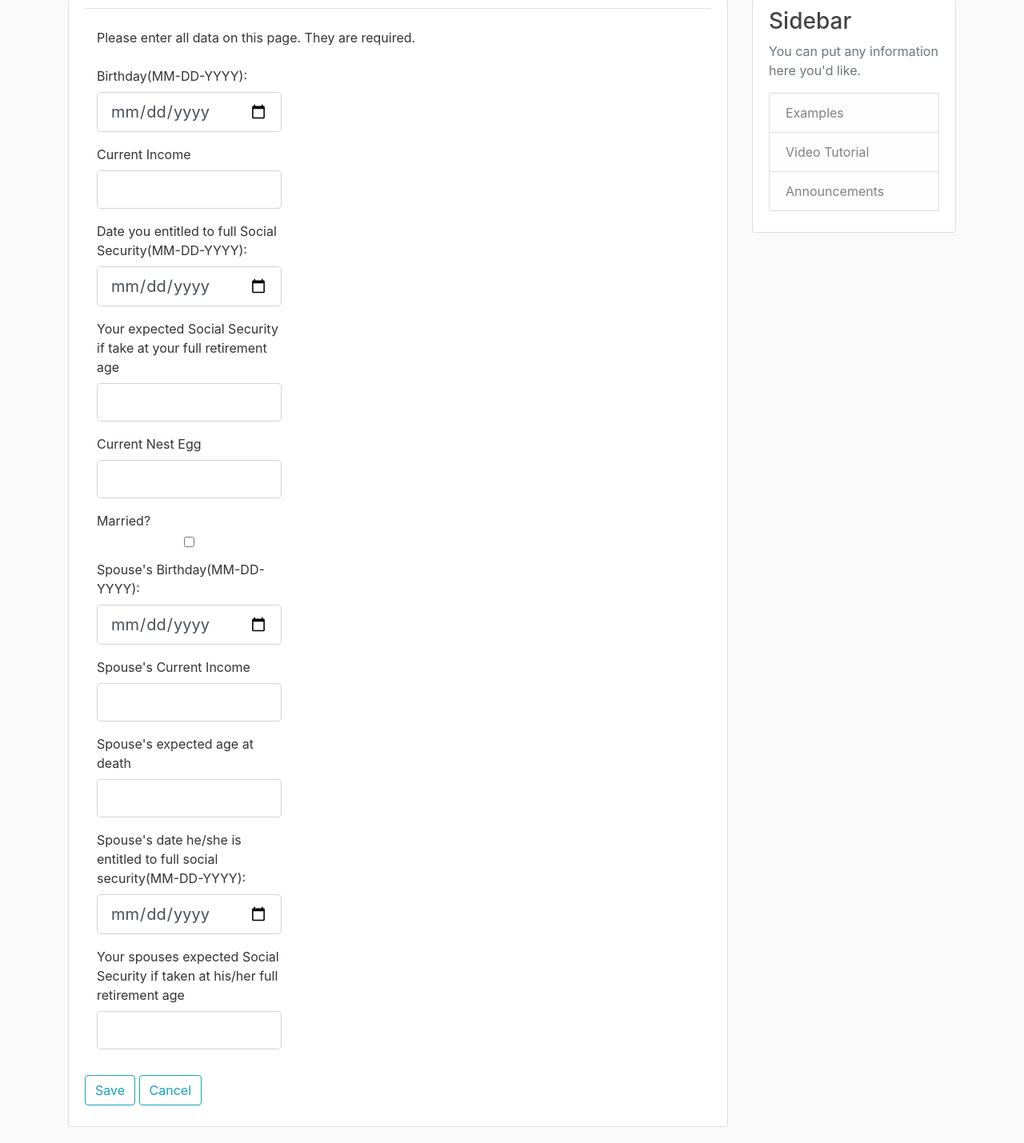
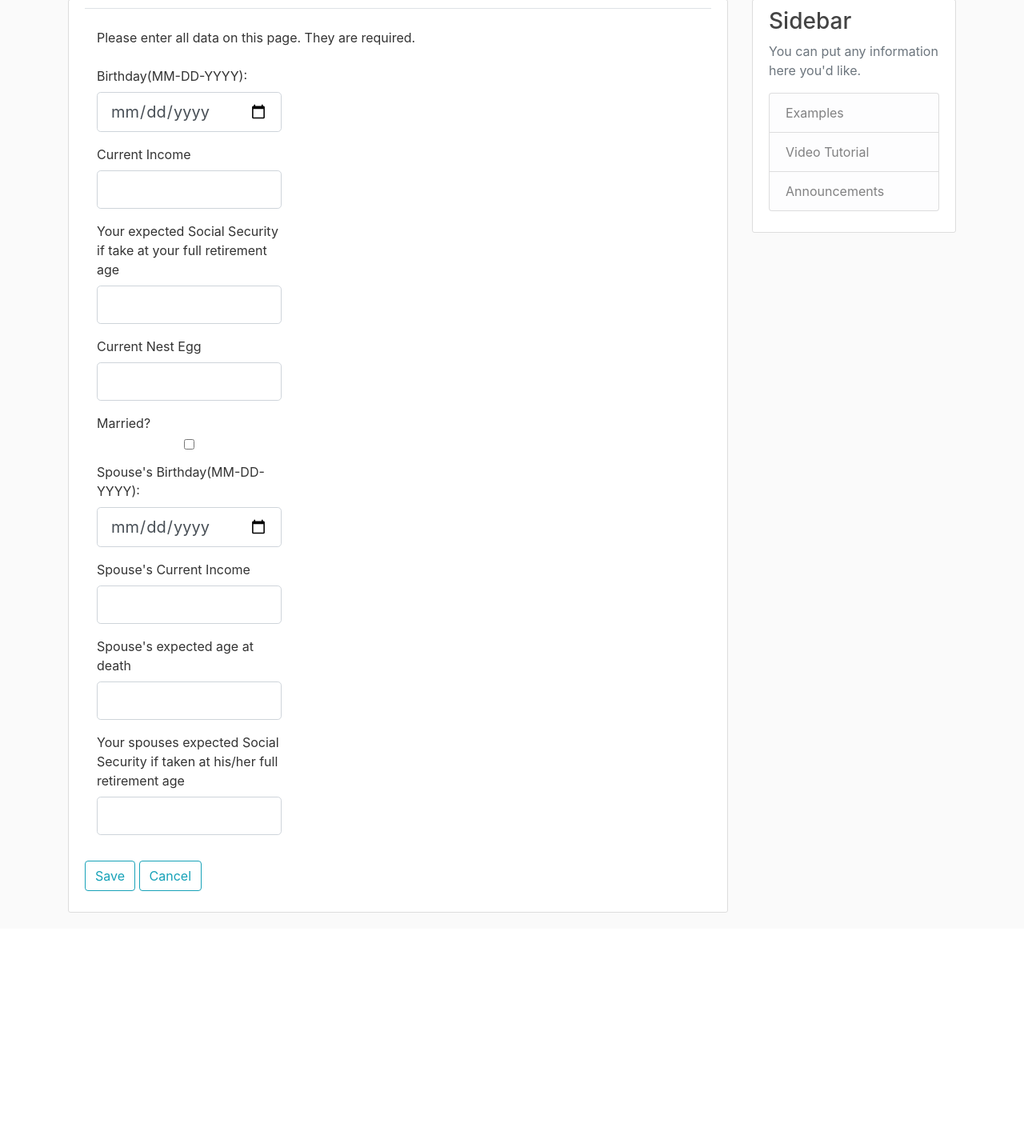
Before and after one commit to jgvergo/MonteCarloRetirement, a Flask app: template Simulation/templates/userdata.html in a window 1280 px wide. Shown: the part 81-1510 px from the top of the page at 80% size. After the commit the page ends 1222 px from the top, so only its background shows below. Run offline with Flask 2, Linux system fonts and the light colour scheme; the template is opened without the code that fills it: values that come from a table or form of the project are taken from there, others are empty; some libraries are stand-ins or nearby versions.

Commit message:
This version has "userdata" working well. The next version will do away with userdata.html by moving everything into "scenarios"

```diff
--- a/Simulation/templates/userdata.html
+++ b/Simulation/templates/userdata.html
@@ -43,19 +43,6 @@
                     </div>
                 {% else %}
                     {{ form.current_income(class="form-control form-control-lg") }}
-                    {% endif %}
-                </div>
-                <div class="form-group col-md-4">
-                    {{ form.full_ss_date.label(class="form-control-label") }}
-                    {% if form.full_ss_date.errors %}
-                        {{ form.full_ss_date(class="form-control form-control-lg is-invalid") }}
-                        <div class="invalid-feedback">
-                            {% for error in form.full_ss_date.errors %}
-                                <span>{{ error }}</span>
-                            {% endfor %}
-                        </div>
-                    {% else %}
-                        {{ form.full_ss_date(class="form-control form-control-lg") }}
                 {% endif %}
             </div>
             <div class="form-group col-md-4">
@@ -137,19 +124,6 @@
                 {% endif %}
             </div>
             <div class="form-group col-md-4">
-                    {{ form.s_full_ss_date.label(class="form-control-label") }}
-                    {% if form.s_full_ss_date.errors %}
-                        {{ form.s_full_ss_date(class="form-control form-control-lg is-invalid") }}
-                        <div class="invalid-feedback">
-                            {% for error in form.s_full_ss_date.errors %}
-                                <span>{{ error }}</span>
-                            {% endfor %}
-                        </div>
-                    {% else %}
-                        {{ form.s_full_ss_date(class="form-control form-control-lg") }}
-                    {% endif %}
-                </div>
-                <div class="form-group col-md-4">
                 {{ form.s_full_ss_amount.label(class="form-control-label") }}
                 {% if form.s_full_ss_amount.errors %}
                     {{ form.s_full_ss_amount(class="form-control form-control-lg is-invalid") }}
--- a/Simulation/userdata/forms.py
+++ b/Simulation/userdata/forms.py
@@ -9,8 +9,6 @@ class UserDataForm(FlaskForm):
                           validators=[InputRequired(message='Required')])
     current_income = IntegerField(label='Current Income')
     lifespan_age = IntegerField(label='Expected age at death')
-    full_ss_date = DateField(label='Date you entitled to full Social Security(MM-DD-YYYY):', format='%m-%d-%Y',
-                          validators=[InputRequired(message='Required')])
     full_ss_amount = IntegerField(label='Your expected Social Security if take at your full retirement age')
     nestegg = IntegerField(label='Current Nest Egg')
     drawdown = IntegerField(label='Annual expenditures in retirement')
@@ -21,8 +19,6 @@ class UserDataForm(FlaskForm):
                             validators=[InputRequired(message='Required')])
     s_current_income = IntegerField(label="Spouse's Current Income")
     s_lifespan_age = IntegerField(label="Spouse's expected age at death")
-    s_full_ss_date = DateField(label="Spouse's date he/she is entitled to full social security(MM-DD-YYYY):",
-                               format='%m-%d-%Y', validators=[InputRequired(message='Required')])
     s_full_ss_amount = IntegerField(label='Your spouses expected Social Security if taken at his/her full retirement age')
 
     submit = SubmitField('Save')
```
Also changed, not shown: Simulation/userdata/routes.py (+8 -8 lines), Simulation/users/utils.py (+44 -0 lines), Simulation/site.db. Lines whose indentation alone changed are shown as unchanged.
